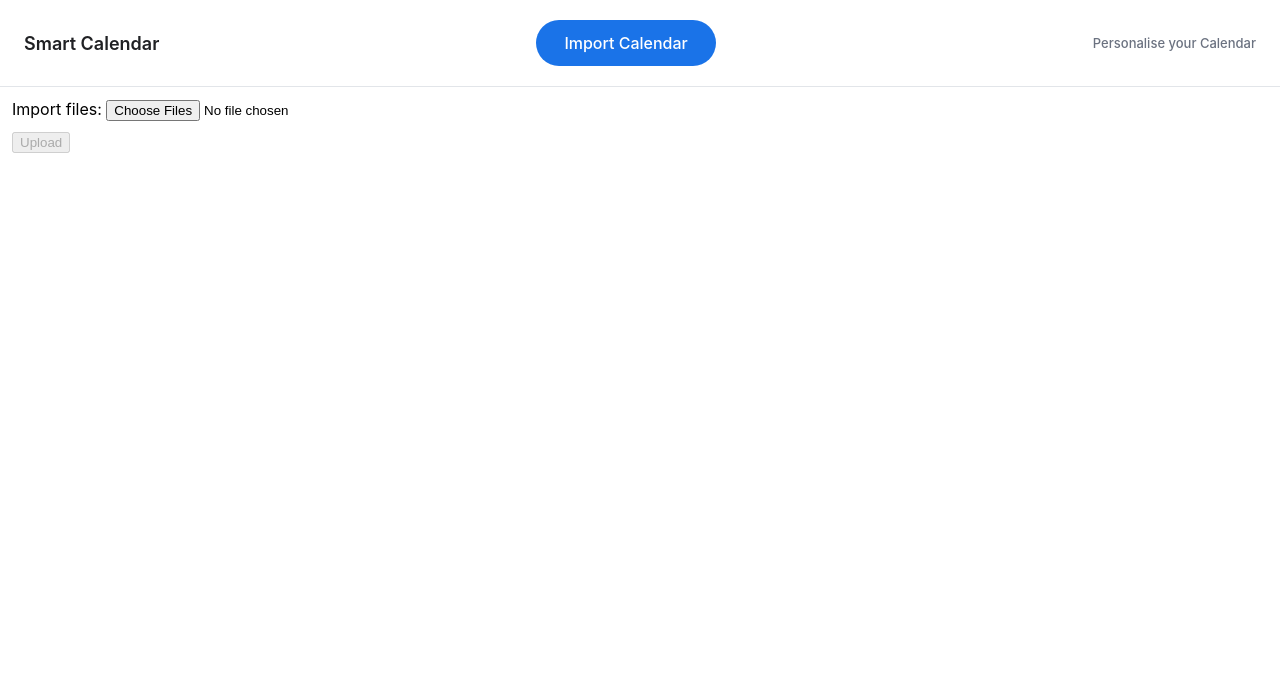
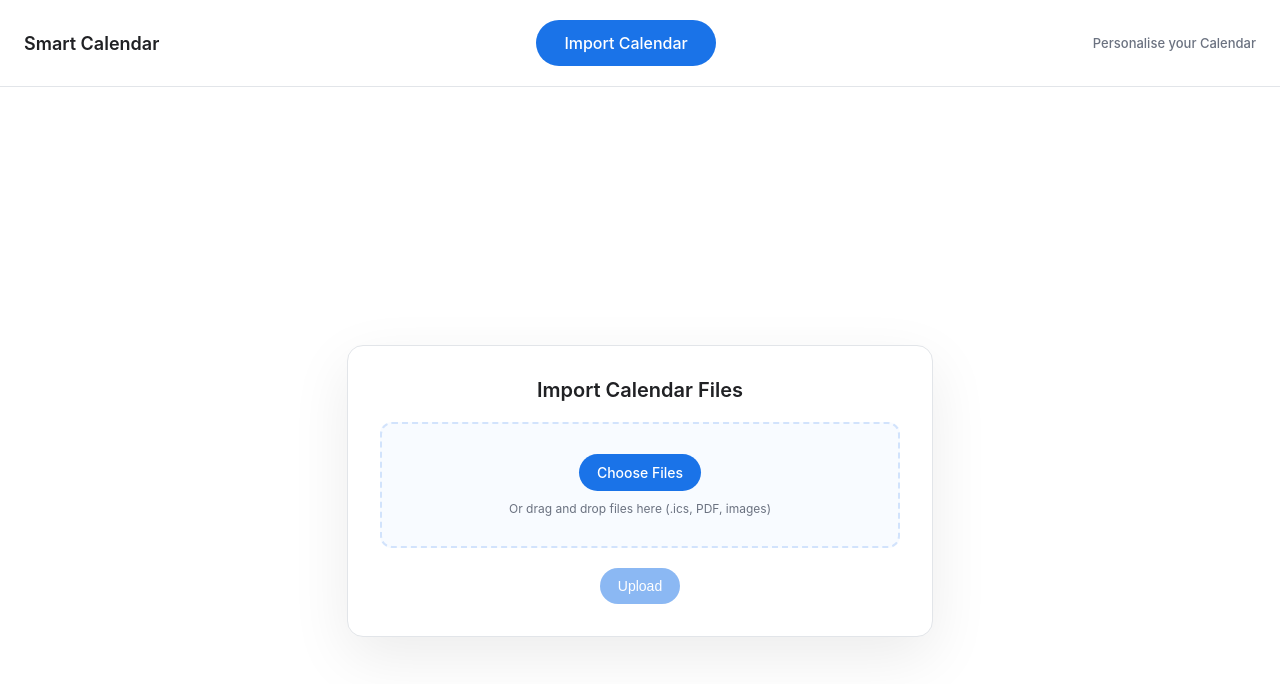
Before and after one commit to theorob284/Smart-Calendar, a React (Create React App) app in the folder code/frontend/: page /upload in a window 1280 px wide. Shown: the top 684 px of the page. Built offline with nearby package versions, Linux system fonts and the light colour scheme.

Commit message:
styled the import page

```diff
--- /dev/null
+++ b/code/frontend/src/CSS/Upload.css
@@ -0,0 +1,77 @@
+.uploadPage {
+  min-height: calc(100vh - 72px);
+  display: grid;
+  place-items: center;
+  padding: 40px 20px;
+}
+
+.uploadCard {
+  width: min(520px, 100%);
+  background: #fff;
+  border: 1px solid #e2e5e9;
+  border-radius: 16px;
+  padding: 32px;
+  box-shadow: 0 20px 60px rgba(0,0,0,.08);
+  text-align: center;
+}
+
+.uploadCard h2 {
+  margin: 0 0 20px;
+  font-size: 20px;
+  font-weight: 600;
+  color: #202124;
+}
+
+.uploadBox {
+  border: 2px dashed #d2e3fc;
+  border-radius: 12px;
+  padding: 30px;
+  margin-bottom: 20px;
+  background: #f8fbff;
+  transition: .2s ease;
+}
+.uploadBox.dragActive {
+  border-color: #1a73e8;
+  background: #eef4ff;
+}
+
+.fileButton input { display: none; }
+.fileButton, .uploadPrimary {
+  background: #1a73e8;
+  color: #fff;
+  border: 0;
+  border-radius: 999px;
+  padding: 10px 18px;
+  font-size: 14px;
+  font-weight: 500;
+  cursor: pointer;
+  display: inline-block;
+}
+.fileButton:hover, .uploadPrimary:hover { background: #174ea6; }
+.uploadPrimary:disabled { opacity: .5; cursor: not-allowed; }
+
+.uploadHint, .uploadStatus {
+  margin: 10px 0 0;
+  font-size: 12px;
+  color: #6b7280;
+}
+
+.fileList {
+  margin: 20px 0 0;
+  padding: 0;
+  list-style: none;
+  text-align: left;
+}
+.fileList li {
+  display: flex;
+  justify-content: space-between;
+  gap: 10px;
+  margin-bottom: 8px;
+  font-size: 13px;
+}
+.fileList button {
+  background: none;
+  border: none;
+  color: #b91c1c;
+  cursor: pointer;
+}
--- a/code/frontend/src/FileIngestion/FileUpload.js
+++ b/code/frontend/src/FileIngestion/FileUpload.js
@@ -2,15 +2,15 @@
 import React, { useState } from 'react'
 import { uploadFile } from './ApiUpload'
 import { useNavigate } from 'react-router-dom'
+import "../CSS/Upload.css"
 
 export default function Upload({onUploaded}) {
-    const [multipleFiles, setMultipleFiles] = useState([])
-    const [status, setStatus] = useState("")
-    const navigate = useNavigate()
+    const [multipleFiles, setMultipleFiles] = useState([]);
+  const [status, setStatus] = useState("");
+  const [dragActive, setDragActive] = useState(false);
+  const navigate = useNavigate();
 
-
-    const handleChange = (e) => {
-      const files = Array.from(e.target.files || []);
+  const addFiles = (files) => {
     if (!files.length) return;
 
     setMultipleFiles((prev) => {
@@ -21,46 +21,80 @@ export default function Upload({onUploaded}) {
       });
       return Array.from(map.values());
     });
-      setStatus((prevStatus) => "Files selected");
+
+    setStatus("Files selected");
+  };
+
+  const handleChange = (e) => {
+    const files = Array.from(e.target.files || []);
+    addFiles(files);
+  };
+
+  const handleDragOver = (e) => {
+    e.preventDefault();
+    setDragActive(true);
+  };
+
+  const handleDragLeave = () => {
+    setDragActive(false);
+  };
+
+  const handleDrop = (e) => {
+    e.preventDefault();
+    setDragActive(false);
+
+    const files = Array.from(e.dataTransfer.files || []);
+    addFiles(files);
   };
 
   const handleUpload = async () => {
     if (!multipleFiles.length) return;
 
     try {
-        setStatus(`Uploading ${multipleFiles.length} file(s)..`)
+      setStatus(`Uploading ${multipleFiles.length} file(s)...`);
       const data = await uploadFile(multipleFiles);
       setStatus(`Uploaded (${multipleFiles.length}) file(s)`);
+
       if (onUploaded) onUploaded();
+
       const docId = data.document?.id;
       if (docId) navigate(`/review/${docId}`);
-
     } catch (e) {
       console.error(e);
-        setStatus("upload failed");
+      setStatus("Upload failed");
     }
-    }
+  };
 
   return (
-    <div style={{ padding: 12 }}>
-      <label>
-        <span>Import files: </span>
+    <div className="uploadPage">
+      <div className="uploadCard">
+        <h2>Import Calendar Files</h2>
+
+        <div className={`uploadBox ${dragActive ? "dragActive" : ""}`} onDragOver={handleDragOver} onDragLeave={handleDragLeave} onDrop={handleDrop}>
+          <label className="fileButton">Choose Files
             <input type="file" multiple accept=".pdf,image/*,.ics" onChange={handleChange} />
           </label>
+          <p className="uploadHint"> Or drag and drop files here (.ics, PDF, images) </p>
+        </div>
 
-      <div style={{marginTop: 10}}>
-        <button onClick={handleUpload} disabled={!multipleFiles.length}> Upload</button>
-      </div>
-      <div style={{marginTop:8}}>{status}</div>
+        <button className="uploadPrimary" onClick={handleUpload} disabled={!multipleFiles.length} > Upload</button>
+
+        {status && <p className="uploadStatus">{status}</p>}
 
         {multipleFiles.length > 0 && (
-      <ul style={{ marginTop: 10 }}>
+          <ul className="fileList">
             {multipleFiles.map((f) => {
               const key = `${f.name}_${f.size}_${f.lastModified}`;
-          return (<li key={key}>{f.name}{" "}<button type="button" onClick={() => setMultipleFiles((prev) =>prev.filter((x) =>`${x.name}_${x.size}_${x.lastModified}` !== key))}>remove</button></li>);
+              return (
+                <li key={key}>
+                  {f.name}
+                  <button type="button" onClick={() => setMultipleFiles((prev) => prev.filter((x) =>`${x.name}_${x.size}_${x.lastModified}` !== key))}>remove</button>
+                </li>
+              );
             })}
           </ul>
         )}
       </div>
+    </div>
   );
 }
```
Lines whose indentation alone changed are shown as unchanged.
